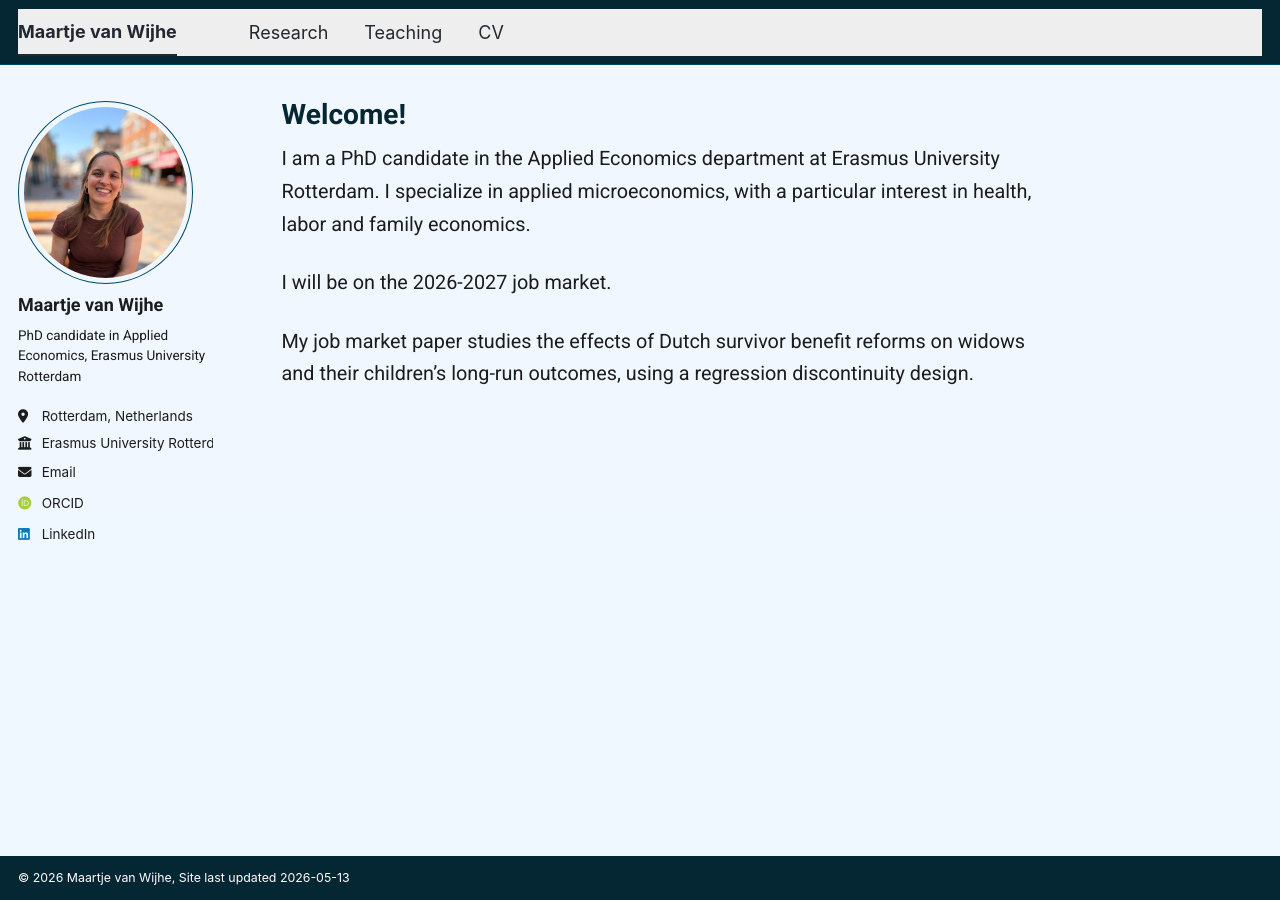
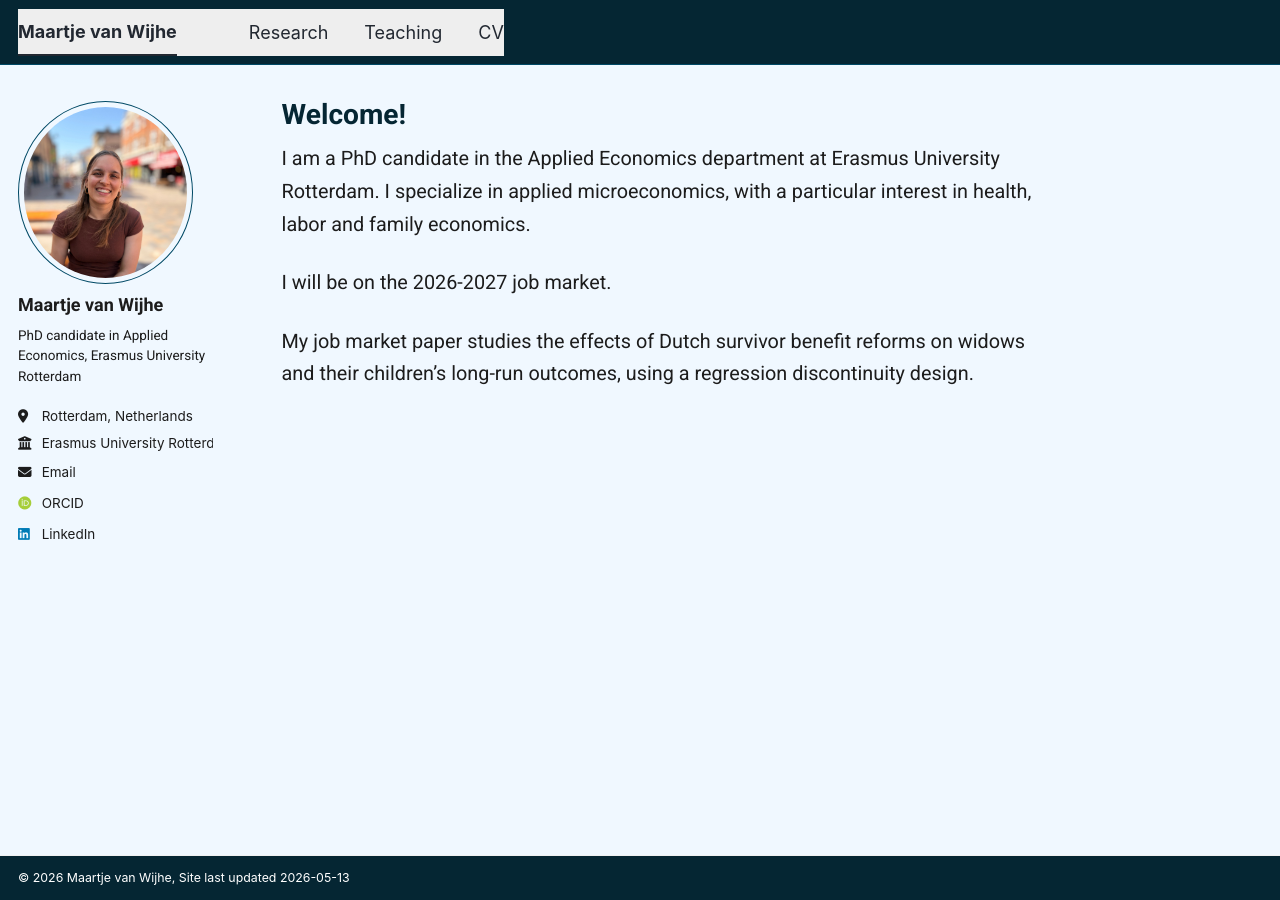
Before and after one commit to Maartjevw23/mywebsite, a Jekyll site: the page built from _pages/about.md, in a window 1280 px wide. Built offline with Jekyll 4.4.1, drawn with Linux system fonts in a browser that asks for light colours; some web fonts are replaced; a script bundle is joined from its source files by our own code; library files that are not in the unit come from our copies.

Commit message:
Update main.scss

```diff
--- a/assets/css/main.scss
+++ b/assets/css/main.scss
@@ -64,12 +64,12 @@
 .archive__item-title,
 .sidebar .profile__name,
 .sidebar .profile__bio {
-  color: #494e52 !important;
+  color: #1c1c1c !important;
 }
 
 /* Zorg dat links op de pagina's ook deze kleur gebruiken en subtiel onderstreept worden */
 .page__content a {
-  color: #494e52 !important;
+  color: #1c1c1c !important;
   text-decoration: none !important;
   border-bottom: 1px dotted #494e52;
 }
@@ -79,46 +79,15 @@
   border-bottom: 1px solid #000000;
 }
 
-/* --- DE DEFINITIEVE BLAUWE FIX --- */
-
-/* 1. Header volledig blauw (alle lagen) */
-#masthead,
-.masthead,
-.masthead__inner,
-.masthead__inner-ring,
-.masthead__container {
-  background-color: #052633 !important;
-  border: none !important;
-  box-shadow: none !important;
-}
-
-/* 2. Footer volledig blauw (alle lagen) */
-footer,
-.page__footer,
-.page__footer-follow,
-.page__footer-copyright {
-  background-color: #052633 !important;
-  color: #ffffff !important;
+/* Fix voor een egale header en footer */
+.masthead, .masthead__inner, .greedy-nav {
+  background-color: #052633 !important; /* Jouw blauw */
   border: none !important;
 }
 
-/* 3. Forceer de tekst in de footer op wit */
-.page__footer a,
-.page__footer p,
-.page__footer-follow li a {
+.page__footer {
+  background-color: #052633 !important; /* Nu geforceerd blauw */
   color: #ffffff !important;
-  background-color: transparent !important;
-}
-
-/* 4. Verwijder de grijze tussenruimte/balken */
-.initial-content {
-  background-color: #f0f7ff !important; /* Zelfde kleur als je body */
-}
-
-/* 4. De achtergrond van de rest van de pagina (Licht) */
-body {
-  background-color: #f0f7ff !important;
-  color: #1c1c1c !important;
 }
 
 /* --- Uniforme stijl voor de academische arbeidsmarkt --- */
```
